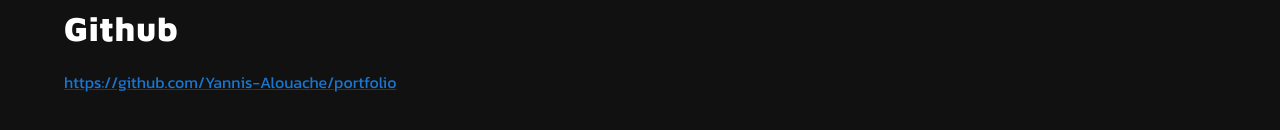
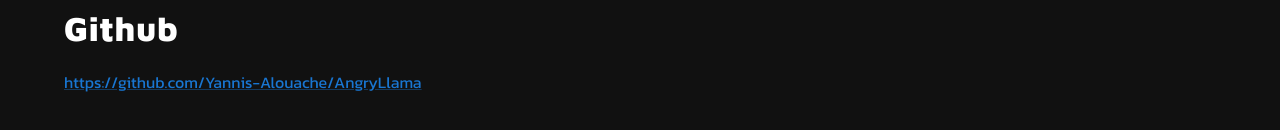
Before and after one commit to Yannis-Alouache/portfolio, a React (Create React App) app: page /project/angry-llama in a window 1280 px wide. Shown: the part 1715-1845 px from the top of the page. Built offline with nearby package versions, Linux system fonts and the light colour scheme.

Commit message:
[~] fixed github section not rendering the right link

```diff
--- a/src/Pages/ProjectDetail.js
+++ b/src/Pages/ProjectDetail.js
@@ -13,7 +13,8 @@
     link,
     technologies,
     gallery,
-    informations
+    informations,
+    github
   } = props
 
   return (
@@ -23,9 +24,9 @@
         <Banner name={name} description={description} link={link}/>
         <Technologies technologies={technologies} />
         <Gallery gallery={gallery} />
-        <Container  maxWidth="lg">
+        <Container maxWidth="lg">
           <Typography variant='h4'>Github</Typography>
-          <Link href='https://github.com/Yannis-Alouache/portfolio'>https://github.com/Yannis-Alouache/portfolio</Link>
+          <Link href={github}>{github}</Link>
         </Container>
       </section>
     </>
```
